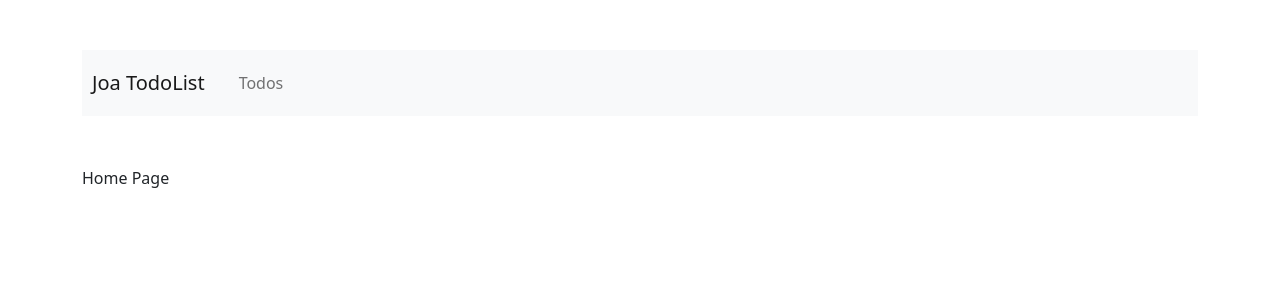
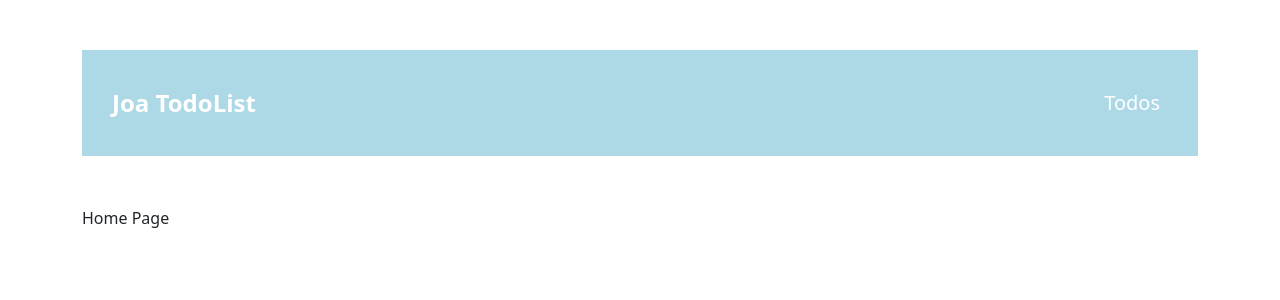
Before and after one commit to jo-soyoung/vue3-study, a Vue app: page / in a window 1280 px wide. Shown: the top 300 px of the page. Built offline with nearby package versions, Linux system fonts and the light colour scheme.

Commit message:
:lipstick: update css

```diff
--- a/src/App.vue
+++ b/src/App.vue
@@ -1,7 +1,7 @@
 <template>
 <div>
   <div class="container">
-      <nav class="navbar navbar-expand-lg navbar-light bg-light p-20">
+      <nav class="navbar navbar-expand-lg navbar-light">
         <router-link class="navbar-brand" to="/">Joa TodoList</router-link>
 
         <ul class="navbar-nav mr-auto">
@@ -23,7 +23,19 @@ export default {}
 </script>
 
 <style>
+.navbar {
+  display: flex;
+  justify-content: space-between;
+  padding: 30px;
+  background-color: lightblue;
+}
 .navbar-brand {
-  padding: 10px;
+  color: white !important;
+  font-size: 24px;
+  font-weight: 700;
+}
+.nav-link {
+  font-size: 20px;
+  color: white !important;
 }
 </style>
--- a/src/pages/todos/_id.vue
+++ b/src/pages/todos/_id.vue
@@ -1,6 +1,4 @@
 <template>
-    <h1> Todo Page </h1>
-
     <div v-if="loading">Loading...</div>
 
     <form
```
Lines whose indentation alone changed are shown as unchanged.
